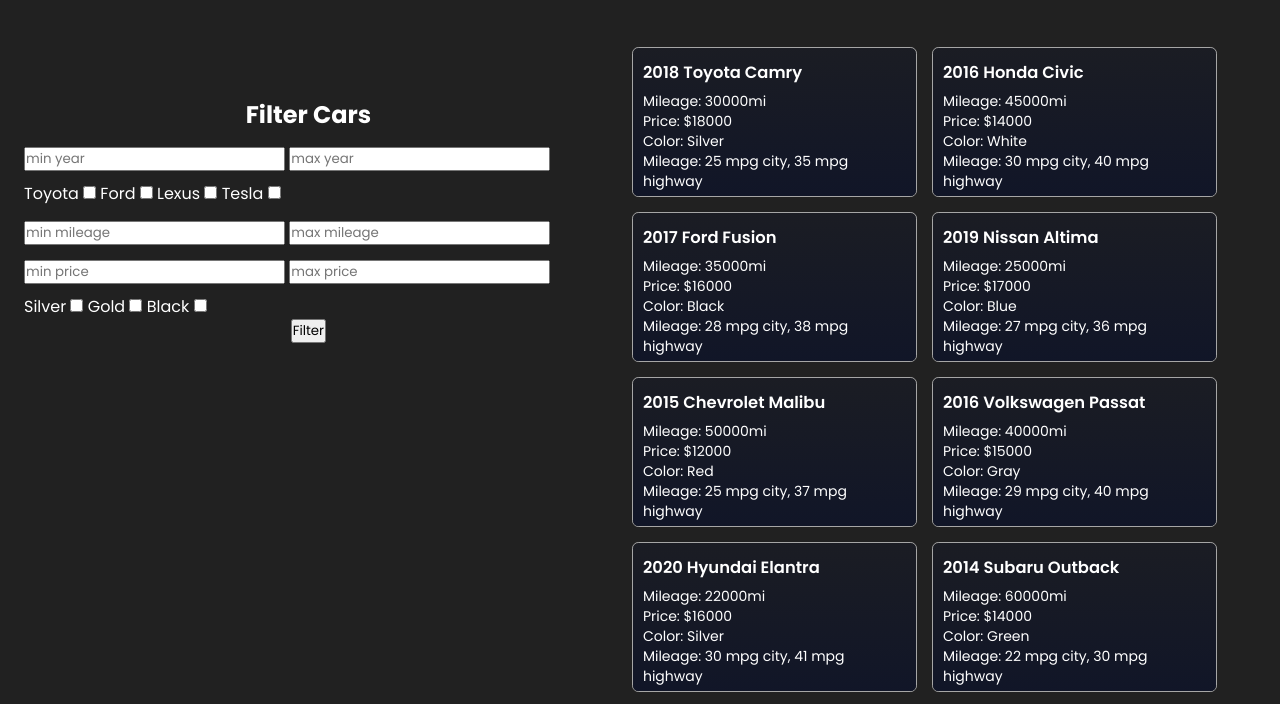
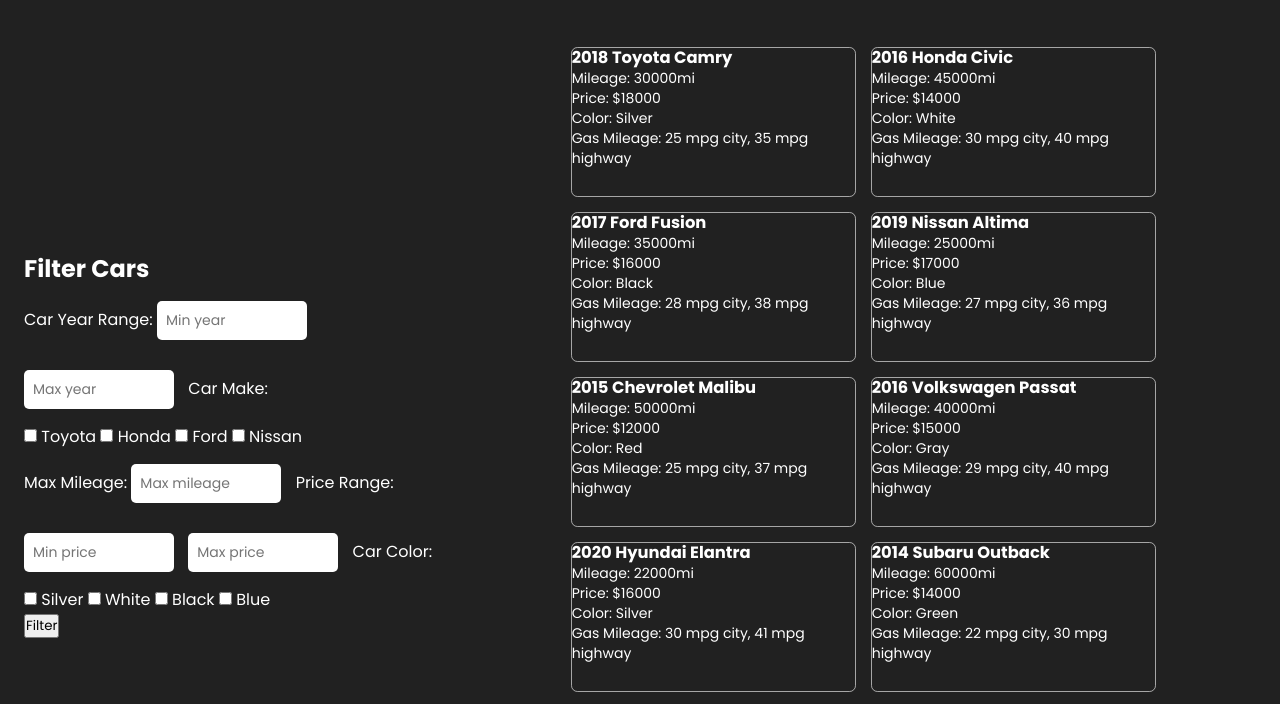
Before and after one commit to maratsalem/MaraSalem_hw5TH_csi3150_f2024, a plain HTML site: page index.html in a window 1280 px wide. Shown: the part 75-779 px from the top of the page. Drawn offline with Linux system fonts and the light colour scheme.

Commit message:
needs to be prettier :(

```diff
--- a/css/index_style.css
+++ b/css/index_style.css
@@ -31,16 +31,15 @@ header {
   display: flex;
   align-items: center;
   justify-content: center;
-  height: 100%;
 }
 
 .cars .filter {
   display: flex;
   flex-direction: column;
-  align-items: center;
-  justify-content: center;
-  height: 100%;
-  margin-bottom: 415px;
+  align-items: first baseline;
+  justify-content: space-evenly;
+  width: 700px;
+  margin-bottom: 625px;
 }
 
 .cars .filter .input,
@@ -48,7 +47,28 @@ header {
   margin-top: 15px;
 }
 
-/* Reached breakpoint - goto JS file and return after end of JS file */
+#min-price,
+#max-price,
+#min-mileage,
+#max-mileage,
+#min-year,
+#max-year {
+  width: 150px;
+  padding: 8px;
+  font-size: 14px;
+  border-radius: 5px;
+  border: 1px solid rgba(255, 255, 255, 0.6);
+}
+
+#min-price,
+#max-price,
+#min-mileage,
+#max-mileage,
+#min-year,
+#max-year {
+  margin-right: 10px;
+  margin-bottom: 15px;
+}
 
 .container {
   width: 100%;
--- a/index.html
+++ b/index.html
@@ -17,66 +17,63 @@
   <div class="cars">
     <div class="filter">
       <h2>Filter Cars</h2>
-        <form id="form">
+      <form id="search-form">
+        <label for="year-range">Car Year Range:</label>
         <input
           class="input"
           type="number"
           id="min-year"
-            placeholder="min year"
+          placeholder="Min year"
         />
         <input
           class="input"
           type="number"
           id="max-year"
-            placeholder="max year"
+          placeholder="Max year"
         />
-          <div class="make-container">
-            <label for="Toyota">Toyota</label>
-            <input class="box" type="checkbox" id="Toyota" />
-            <label for="Ford">Ford</label>
-            <input class="box" type="checkbox" id="Ford" />
-            <label for="Lexus">Lexus</label>
-            <input class="box" type="checkbox" id="Lexus" />
-            <label for="Tesla">Tesla</label>
-            <input class="box" type="checkbox" id="Tesla" />
+
+        <label for="make">Car Make:</label>
+        <div id="make">
+          <input type="checkbox" id="Toyota" /> <label for="Toyota">Toyota</label>
+          <input type="checkbox" id="Honda" /> <label for="Honda">Honda</label>
+          <input type="checkbox" id="Ford" /> <label for="Ford">Ford</label>
+          <input type="checkbox" id="Nissan" /> <label for="Nissan">Nissan</label>
+          <!-- Add other makes as needed -->
         </div>
+
+        <label for="max-mileage">Max Mileage:</label>
         <input
           class="input"
           type="number"
-            id="min-mileage"
-            placeholder="min mileage"
+          id="max-mileage"
+          placeholder="Max mileage"
+        />
+
+        <label for="price-range">Price Range:</label>
+        <input
+          class="input"
+          type="number"
+          id="min-price"
+          placeholder="Min price"
         />
         <input
           class="input"
           type="number"
-            name=""
-            id="max-mileage"
-            placeholder="max mileage"
+          id="max-price"
+          placeholder="Max price"
         />
-          <input
-            class="input"
-            type="number"
-            name=""
-            id="min-price"
-            placeholder="min price"
-          />
-          <input
-            class="input"
-            type="number"
-            name=""
-            id="max-price"
-            placeholder="max price"
-          />
-          <div class="color-container">
-            <label for="Silver">Silver</label>
-            <input class="box" type="checkbox" id="Silver" />
-            <label for="Gold">Gold</label>
-            <input class="box" type="checkbox" id="Gold" />
-            <label for="Black">Black</label>
-            <input class="box" type="checkbox" id="Black" />
+
+        <label for="color">Car Color:</label>
+        <div id="color">
+          <input type="checkbox" id="Silver" /> <label for="Silver">Silver</label>
+          <input type="checkbox" id="White" /> <label for="White">White</label>
+          <input type="checkbox" id="Black" /> <label for="Black">Black</label>
+          <input type="checkbox" id="Blue" /> <label for="Blue">Blue</label>
+          <!-- Add other colors as needed -->
         </div>
+
+        <button type="submit" class="submit-btn">Filter</button>
       </form>
-        <button type="submit" class="submit-btn">Filter</button>
     </div>
     <div id="result" class="container"></div>
   </div>
--- a/js/index.js
+++ b/js/index.js
@@ -1,73 +1,81 @@
 import { usedCars } from "./usedCars.js";
 
 const results = document.getElementById("result");
-const form = document.getElementById("form");
-form.addEventListener("submit", setSearch());
+const form = document.getElementById("search-form");
 
-function setSearch() {
-  let minYear = document.getElementById("min-year");
-  let maxYear = document.getElementById("max-year");
-  let Toyota = document.getElementById("Toyota");
-  let Ford = document.getElementById("Ford");
-  let minMileage = document.getElementById("min-mileage");
-  let maxMileage = document.getElementById("max-mileage");
-  let minPrice = document.getElementById("min-price");
-  let maxPrice = document.getElementById("max-price");
-  let silver = document.getElementById("Silver");
-  let gold = document.getElementById("Gold");
+form.addEventListener("submit", (event) => {
+  event.preventDefault();
+  applyFilters();
+});
 
-  const userEntries = [
-    minYear,
-    maxYear,
-    Toyota,
-    Ford,
-    minMileage,
-    maxMileage,
-    minPrice,
-    maxPrice,
-    silver,
-    gold,
-  ];
+function applyFilters() {
+  const minYear = parseInt(document.getElementById("min-year").value) || 0;
+  const maxYear =
+    parseInt(document.getElementById("max-year").value) || Infinity;
 
-  displayCars(userEntries);
+  const makes = [];
+  document.querySelectorAll("#make input:checked").forEach((input) => {
+    makes.push(input.id);
+  });
+
+  const maxMileage =
+    parseInt(document.getElementById("max-mileage").value) || Infinity;
+
+  const minPrice = parseInt(document.getElementById("min-price").value) || 0;
+  const maxPrice =
+    parseInt(document.getElementById("max-price").value) || Infinity;
+
+  const colors = [];
+  document.querySelectorAll("#color input:checked").forEach((input) => {
+    colors.push(input.id);
+  });
+
+  // Filter cars based on conditions
+  const filteredCars = usedCars.filter((car) => {
+    return (
+      car.year >= minYear &&
+      car.year <= maxYear &&
+      (makes.length === 0 || makes.includes(car.make)) &&
+      car.mileage <= maxMileage &&
+      car.price >= minPrice &&
+      car.price <= maxPrice &&
+      (colors.length === 0 || colors.includes(car.color))
+    );
+  });
+
+  displayCars(filteredCars);
 }
 
-function displayCars(entries) {
-  results.innerHTML = ""; // Clear previous cars
+function displayCars(cars) {
+  results.innerHTML = ""; // Clear previous results
 
-  usedCars.forEach((car) => {
-    // Create and insert HTML elements to show car information
+  if (cars.length === 0) {
+    results.innerHTML = "<p>No cars match the filter criteria.</p>";
+    return;
+  }
+
+  cars.forEach((car) => {
+    const { year, make, model, mileage, price, color, gasMileage } = car;
 
     const carCard = document.createElement("div");
     carCard.classList.add("car-card");
 
-    const { year, make, model, mileage, price, color, gasMileage } = car;
-    const carType = year + " " + make + " " + model;
-
-    if (price < 20000 && price > 5000) {
     carCard.innerHTML = `
-      <div class="column">
       <div class="card">
-        <div class="card-content">
         <div class="card-header">
-            <h3 style="font-weight: 600">${carType}</h3>
+          <h3>${year} ${make} ${model}</h3>
         </div>
         <div class="car-info">
           <p>Mileage: ${mileage}mi</p>
           <p>Price: $${price}</p>
           <p>Color: ${color}</p>
-            <p>Mileage: ${gasMileage}</p>
-          </div>
-        </div>
+          <p>Gas Mileage: ${gasMileage}</p>
         </div>
       </div>
     `;
     results.appendChild(carCard);
-    } else {
-      return null;
-    }
   });
 }
 
 // Display all cars initially
-displayCars();
+displayCars(usedCars);
```
Lines whose indentation alone changed are shown as unchanged.
